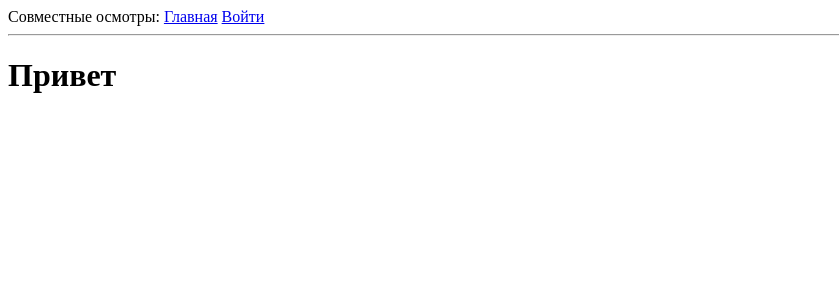
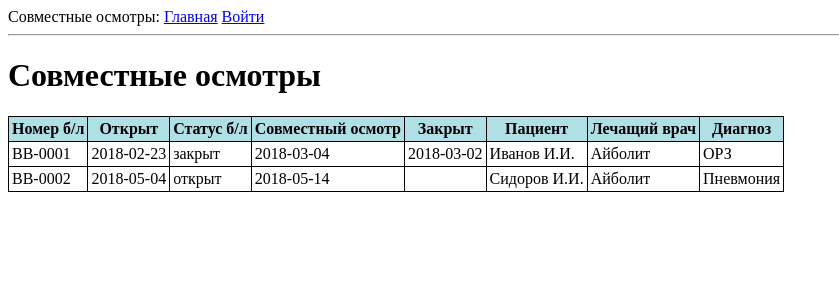
Before and after one commit to Tur-4000/sick-list, a Flask app: page / in a window 1280 px wide. Shown: the top 300 px of the page, without its empty margins (0-839 px from the left). Run offline with Flask 2, Linux system fonts and the light colour scheme.

Commit message:
тестовая таблица

```diff
--- a/app/templates/index.html
+++ b/app/templates/index.html
@@ -1,5 +1,41 @@
 {% extends "layout.html" %}
 
 {% block content %}
-    <h1>Привет</h1>
+    <h1>Совместные осмотры</h1>
+    <table cellspacing="0">
+        <thead>
+            <tr>
+                <th>Номер б/л</th>
+                <th>Открыт</th>
+                <th>Статус б/л</th>
+                <th>Совместный осмотр</th>
+                <th>Закрыт</th>
+                <th>Пациент</th>
+                <th>Лечащий врач</th>
+                <th>Диагноз</th>
+            </tr>
+        </thead>
+        <tbody>
+            <tr>
+                <td>ВВ-0001</td>
+                <td>2018-02-23</td>
+                <td>закрыт</td>
+                <td>2018-03-04</td>
+                <td>2018-03-02</td>
+                <td>Иванов И.И.</td>
+                <td>Айболит</td>
+                <td>ОРЗ</td>
+            </tr>
+            <tr>
+                <td>ВВ-0002</td>
+                <td>2018-05-04</td>
+                <td>открыт</td>
+                <td>2018-05-14</td>
+                <td></td>
+                <td>Сидоров И.И.</td>
+                <td>Айболит</td>
+                <td>Пневмония</td>
+            </tr>
+        </tbody>
+    </table>
 {% endblock %}
--- a/app/templates/layout.html
+++ b/app/templates/layout.html
@@ -7,6 +7,18 @@
         {% else %}
         <title>Welcome</title>
         {% endif %}
+        <style>
+            table {
+                border-collapse: collapse;
+            }
+            td, th {
+                padding: 3px;
+                border: 1px solid black;
+            }
+            th {
+                background: #b0e0e6;
+            }
+        </style>
     </head>
     <body>
         <div>
```
